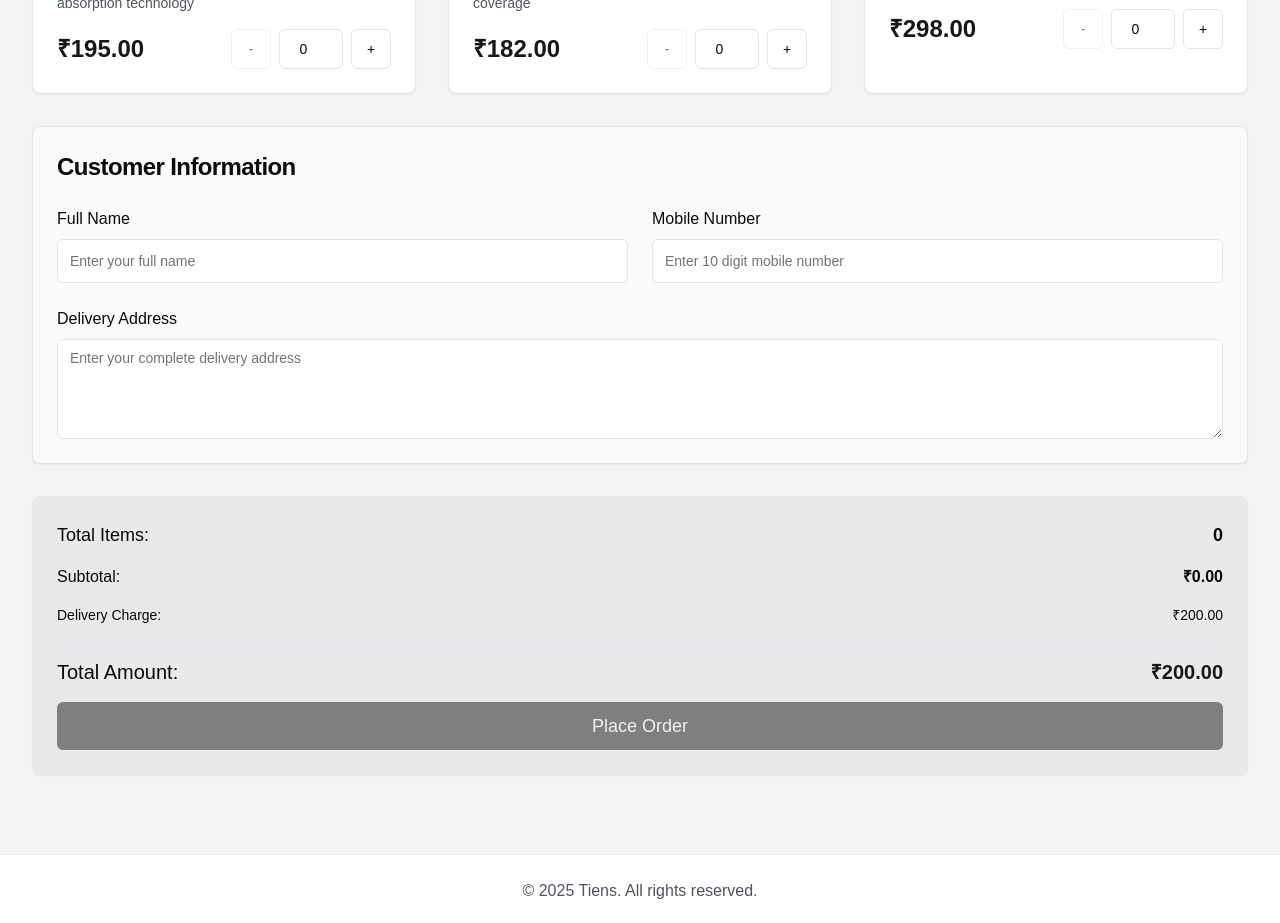
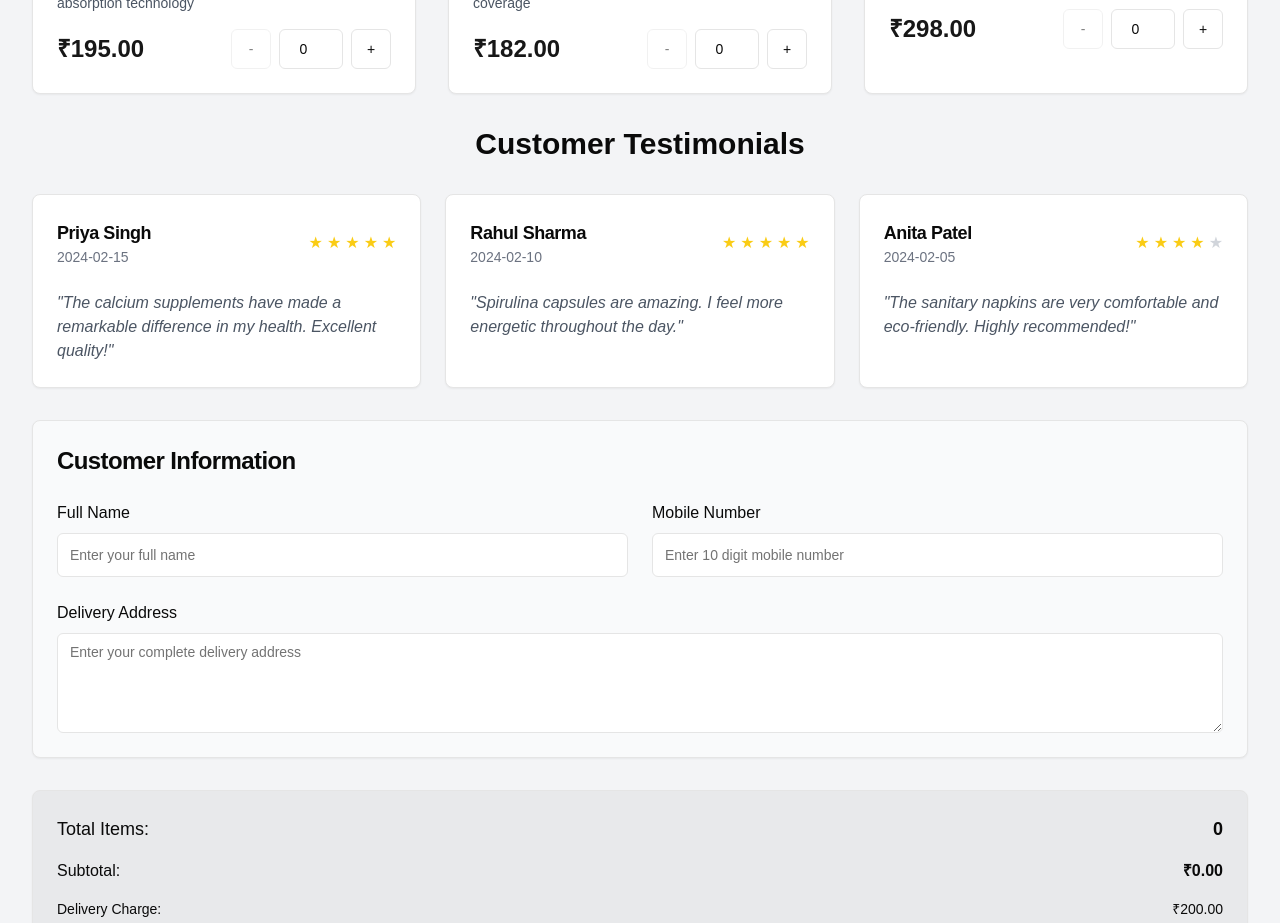
Before and after one commit to Chitralekhayaduvanshi/Tiens, a Next.js app: page / in a window 1280 px wide. Shown: the part 1380-2303 px from the top of the page. Built offline with nearby package versions, Linux system fonts and the light colour scheme.

Commit message:
Testimonials

```diff
--- a/app/components/ProductListing.tsx
+++ b/app/components/ProductListing.tsx
@@ -62,8 +62,40 @@ interface CustomerInfo {
   address: string
 }
 
+interface Testimonial {
+  id: string
+  name: string
+  rating: number
+  comment: string
+  date: string
+}
+
 const DELIVERY_THRESHOLD = 2100
 const DELIVERY_CHARGE = 200
+
+const initialTestimonials: Testimonial[] = [
+  {
+    id: "t1",
+    name: "Priya Singh",
+    rating: 5,
+    comment: "The calcium supplements have made a remarkable difference in my health. Excellent quality!",
+    date: "2024-02-15"
+  },
+  {
+    id: "t2",
+    name: "Rahul Sharma",
+    rating: 5,
+    comment: "Spirulina capsules are amazing. I feel more energetic throughout the day.",
+    date: "2024-02-10"
+  },
+  {
+    id: "t3",
+    name: "Anita Patel",
+    rating: 4,
+    comment: "The sanitary napkins are very comfortable and eco-friendly. Highly recommended!",
+    date: "2024-02-05"
+  }
+]
 
 export default function ProductListing() {
   const [quantities, setQuantities] = useState<{ [key: string]: number }>({})
@@ -79,6 +111,7 @@ export default function ProductListing() {
   const [showFeedbackDialog, setShowFeedbackDialog] = useState(false)
   const [feedback, setFeedback] = useState("")
   const [rating, setRating] = useState<number>(0)
+  const [testimonials, setTestimonials] = useState<Testimonial[]>(initialTestimonials)
 
   const handleQuantityChange = (productId: string, quantity: number) => {
     setQuantities((prev) => ({ ...prev, [productId]: Math.max(0, quantity) }))
@@ -208,6 +241,16 @@ export default function ProductListing() {
       const data = await response.json()
 
       if (data.success) {
+        // Add the new testimonial to the list
+        const newTestimonial: Testimonial = {
+          id: `t${Date.now()}`,
+          name: customerInfo.name,
+          rating,
+          comment: feedback,
+          date: new Date().toISOString().split('T')[0]
+        }
+        setTestimonials(prev => [newTestimonial, ...prev])
+
         toast({
           title: "Thank You!",
           description: "Your feedback has been submitted successfully.",
@@ -291,6 +334,35 @@ export default function ProductListing() {
             </CardContent>
           </Card>
         ))}
+      </div>
+
+      <div className="my-12">
+        <h2 className="text-3xl font-bold text-center mb-8">Customer Testimonials</h2>
+        <div className="grid grid-cols-1 md:grid-cols-2 lg:grid-cols-3 gap-6">
+          {testimonials.map((testimonial) => (
+            <Card key={testimonial.id} className="bg-white">
+              <CardHeader>
+                <div className="flex items-center justify-between">
+                  <div>
+                    <CardTitle className="text-lg font-semibold">{testimonial.name}</CardTitle>
+                    <p className="text-sm text-gray-500">{testimonial.date}</p>
+                  </div>
+                  <div className="flex gap-1">
+                    {Array.from({ length: testimonial.rating }).map((_, i) => (
+                      <span key={i} className="text-yellow-400">★</span>
+                    ))}
+                    {Array.from({ length: 5 - testimonial.rating }).map((_, i) => (
+                      <span key={i} className="text-gray-300">★</span>
+                    ))}
+                  </div>
+                </div>
+              </CardHeader>
+              <CardContent>
+                <p className="text-gray-600 italic">"{testimonial.comment}"</p>
+              </CardContent>
+            </Card>
+          ))}
+        </div>
       </div>
 
       <Card className="mt-8 bg-gray-50">
@@ -501,6 +573,15 @@ export default function ProductListing() {
 
           <div className="grid gap-6 py-4">
             <div className="space-y-2">
+              <Label>Your Name</Label>
+              <Input
+                value={customerInfo.name}
+                disabled
+                className="bg-gray-50"
+              />
+            </div>
+
+            <div className="space-y-2">
               <Label>Rating</Label>
               <div className="flex gap-2 justify-center">
                 {[1, 2, 3, 4, 5].map((star) => (
@@ -531,7 +612,7 @@ export default function ProductListing() {
             <Button
               onClick={handleFeedbackSubmit}
               className="w-full"
-              disabled={!rating}
+              disabled={!rating || !feedback.trim()}
             >
               Submit Feedback
             </Button>
```
